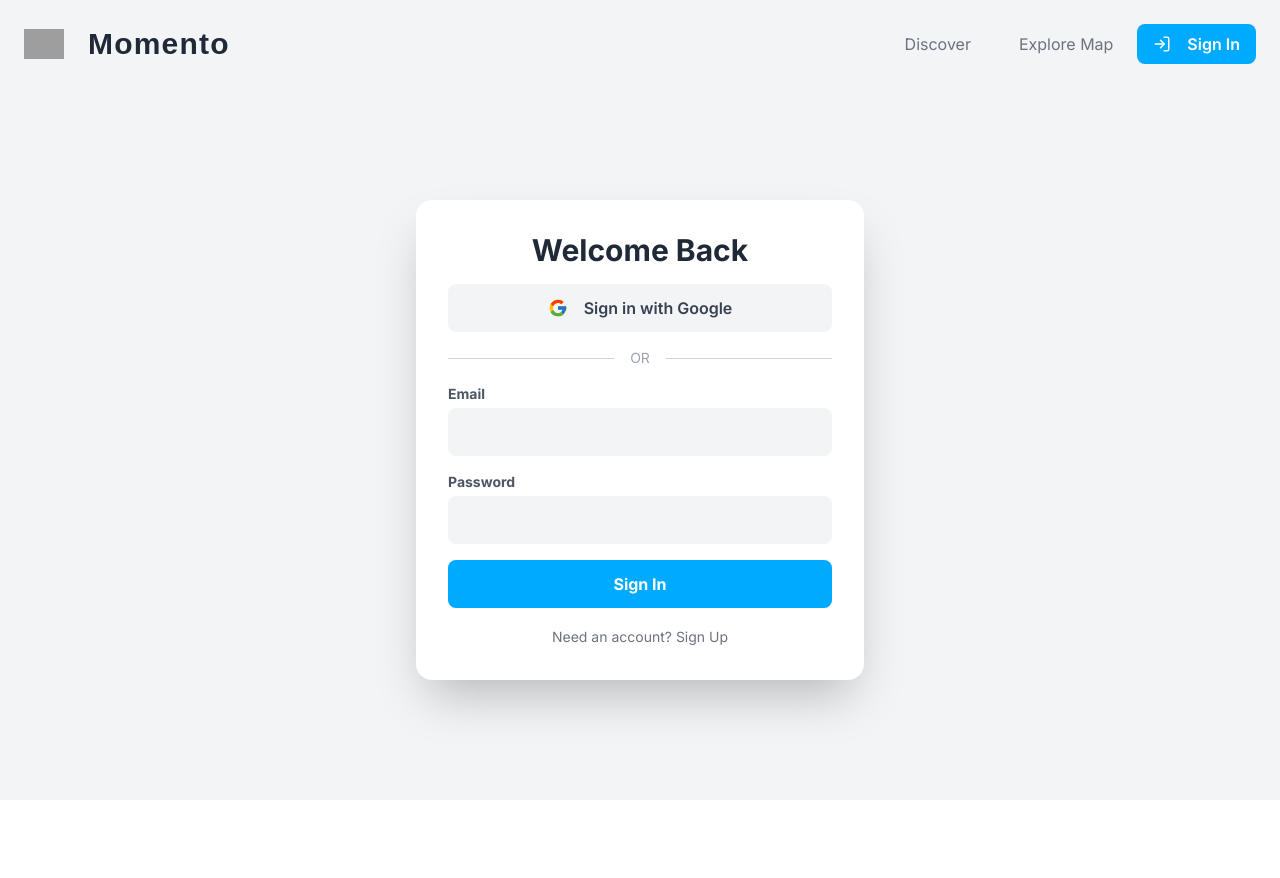
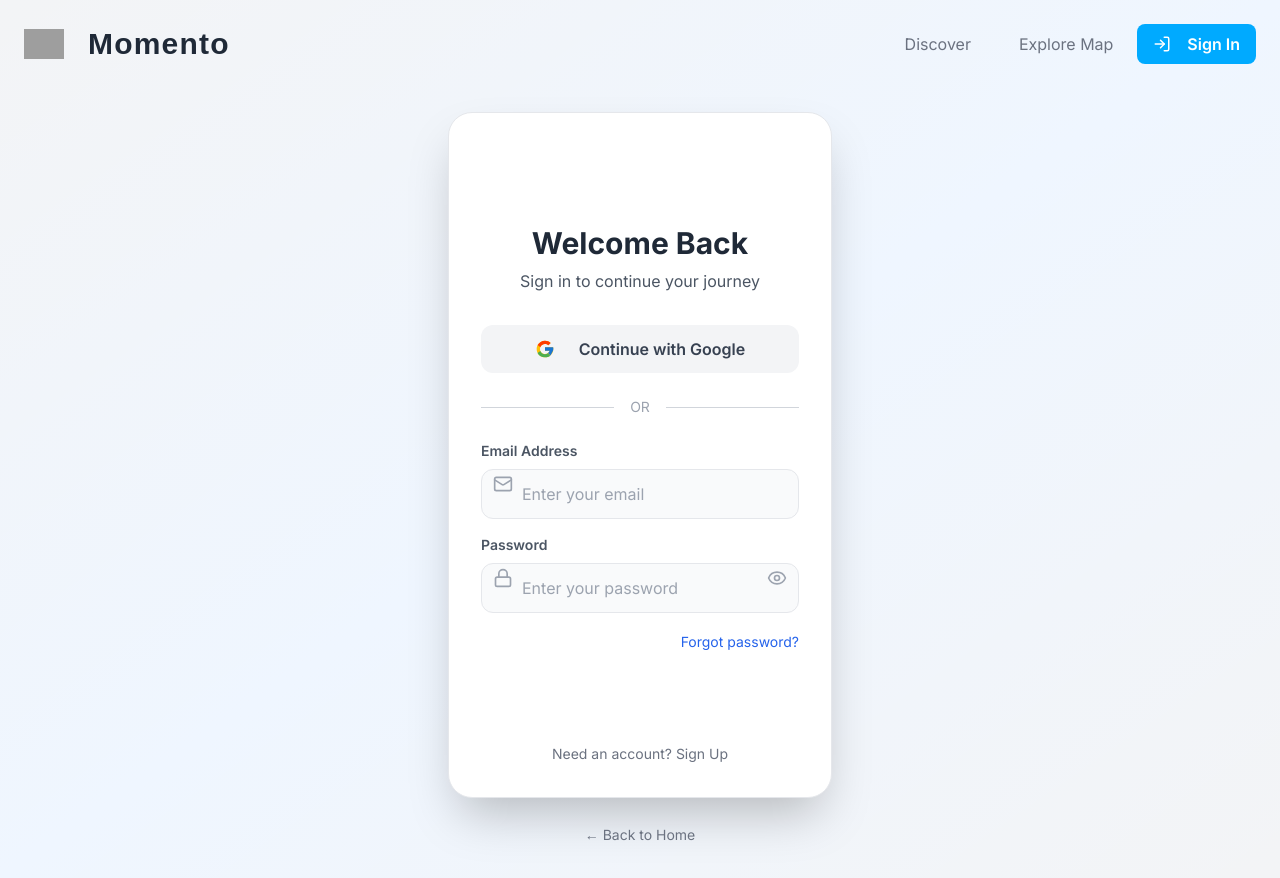
Before and after one commit to BeamlakTamirat/Momento, a React (Vite) app: page /auth in a window 1280 px wide. Before the commit the page ends 800 px from the top, so only its background shows below. Built offline with nearby package versions, Linux system fonts and the light colour scheme; no server answers; grey boxes are pictures that could not be loaded.

Commit message:
✨AuthPage with improved UI, loading states, and password reset functionality

```diff
--- a/src/pages/AuthPage.jsx
+++ b/src/pages/AuthPage.jsx
@@ -3,18 +3,24 @@
 import { motion } from 'framer-motion';
 import { GoogleAuthProvider, signInWithPopup, createUserWithEmailAndPassword, signInWithEmailAndPassword, sendPasswordResetEmail } from 'firebase/auth';
 import { auth as firebaseAuth } from '../lib/firebase';
+import { Mail, Lock, Eye, EyeOff, AlertCircle, CheckCircle } from 'lucide-react';
 
 export default function AuthPage() {
     const [isLogin, setIsLogin] = useState(true);
     const [email, setEmail] = useState('');
     const [password, setPassword] = useState('');
+    const [showPassword, setShowPassword] = useState(false);
     const [error, setError] = useState('');
     const [message, setMessage] = useState('');
+    const [loading, setLoading] = useState(false);
     const navigate = useNavigate();
 
     const handleEmailPasswordAuth = async (e) => {
         e.preventDefault();
-        setError(''); setMessage('');
+        setError('');
+        setMessage('');
+        setLoading(true);
+
         try {
             if (isLogin) {
                 await signInWithEmailAndPassword(firebaseAuth, email, password);
@@ -22,30 +28,197 @@
                 await createUserWithEmailAndPassword(firebaseAuth, email, password);
             }
             navigate('/dashboard');
-        } catch (err) { setError(err.message.replace('Firebase: ', '')); }
+        } catch (err) {
+            setError(err.message.replace('Firebase: ', ''));
+        } finally {
+            setLoading(false);
+        }
     };
 
     const handleGoogleSignIn = async () => {
-        setError(''); setMessage('');
+        setError('');
+        setMessage('');
+        setLoading(true);
+
         const provider = new GoogleAuthProvider();
         try {
             await signInWithPopup(firebaseAuth, provider);
             navigate('/dashboard');
-        } catch (err) { setError(err.message.replace('Firebase: ', '')); }
+        } catch (err) {
+            setError(err.message.replace('Firebase: ', ''));
+        } finally {
+            setLoading(false);
+        }
     };
 
+    const handlePasswordReset = async () => {
+        if (!email) {
+            setError('Please enter your email address first');
+            return;
+        }
+
+        setError('');
+        setMessage('');
+        setLoading(true);
+
+        try {
+            await sendPasswordResetEmail(firebaseAuth, email);
+            setMessage('Password reset email sent! Check your inbox.');
+        } catch (err) {
+            setError(err.message.replace('Firebase: ', ''));
+        } finally {
+            setLoading(false);
+        }
+    };
+
+    return (
+        <div className="min-h-screen bg-gradient-to-br from-gray-50 via-blue-50 to-indigo-100 dark:from-gray-900 dark:via-gray-800 dark:to-gray-900 flex items-center justify-center pt-20">
+            <motion.div
+                initial={{ y: 20, opacity: 0 }}
+                animate={{ y: 0, opacity: 1 }}
+                className="w-full max-w-md p-8"
+            >
+                <div className="bg-white dark:bg-gray-800 rounded-3xl shadow-2xl p-8 border border-gray-200 dark:border-gray-700">
+                    <div className="text-center mb-8">
+                        <div className="w-16 h-16 bg-gradient-to-r from-blue-600 to-purple-600 rounded-2xl flex items-center justify-center mx-auto mb-4">
+                            <span className="text-white font-bold text-2xl">M</span>
+                        </div>
+                        <h1 className="text-3xl font-bold text-gray-800 dark:text-white mb-2">
+                            {isLogin ? 'Welcome Back' : 'Create Your Account'}
+                        </h1>
+                        <p className="text-gray-600 dark:text-gray-400">
+                            {isLogin ? 'Sign in to continue your journey' : 'Start documenting your adventures'}
+                        </p>
+                    </div>
+
+                    {message && (
+                        <motion.div
+                            initial={{ opacity: 0, y: -10 }}
+                            animate={{ opacity: 1, y: 0 }}
+                            className="mb-6 p-4 bg-green-50 dark:bg-green-900/20 border border-green-200 dark:border-green-800 rounded-xl flex items-center space-x-3"
+                        >
+                            <CheckCircle className="text-green-500" size={20} />
+                            <span className="text-green-700 dark:text-green-300 text-sm">{message}</span>
+                        </motion.div>
+                    )}
+
+                    {error && (
+                        <motion.div
+                            initial={{ opacity: 0, y: -10 }}
+                            animate={{ opacity: 1, y: 0 }}
+                            className="mb-6 p-4 bg-red-50 dark:bg-red-900/20 border border-red-200 dark:border-red-800 rounded-xl flex items-center space-x-3"
+                        >
+                            <AlertCircle className="text-red-500" size={20} />
+                            <span className="text-red-700 dark:text-red-300 text-sm">{error}</span>
+                        </motion.div>
+                    )}
+
+                    <button
+                        onClick={handleGoogleSignIn}
+                        disabled={loading}
+                        className="w-full py-3 font-semibold text-gray-700 dark:text-white bg-gray-100 dark:bg-gray-700 rounded-xl hover:bg-gray-200 dark:hover:bg-gray-600 transition-colors flex items-center justify-center space-x-3 disabled:opacity-50 mb-6"
+                    >
+                        <svg className="w-5 h-5" viewBox="0 0 48 48">
+                            <path fill="#FFC107" d="M43.611 20.083H42V20H24v8h11.303c-1.649 4.657-6.08 8-11.303 8c-6.627 0-12-5.373-12-12s5.373-12 12-12c3.059 0 5.842 1.154 7.961 3.039l5.657-5.657C34.046 6.053 29.268 4 24 4C12.955 4 4 12.955 4 24s8.955 20 20 20s20-8.955 20-20c0-1.341-.138-2.65-.389-3.917z"></path>
+                            <path fill="#FF3D00" d="M6.306 14.691l6.571 4.819C14.655 15.108 18.961 12 24 12c3.059 0 5.842 1.154 7.961 3.039l5.657-5.657C34.046 6.053 29.268 4 24 4C16.318 4 9.656 8.337 6.306 14.691z"></path>
+                            <path fill="#4CAF50" d="M24 44c5.166 0 9.599-1.521 12.455-4.087l-5.657-5.657c-1.835 1.564-4.209 2.541-6.798 2.541-5.223 0-9.655-3.449-11.303-8l-6.571 4.819C9.656 40.945 16.318 44 24 44z"></path>
+                            <path fill="#1976D2" d="M43.611 20.083H24v8h11.303c-.792 2.237-2.231 4.166-4.087 5.571l5.657 5.657C40.455 34.191 44 28.291 44 24c0-1.341-.138-2.65-.389-3.917z"></path>
+                        </svg>
+                        <span>Continue with Google</span>
+                    </button>
 
 
-    return (
-        <div className="flex items-center justify-center min-h-screen pt-20">
-            <motion.div initial={{ y:20, opacity: 0 }} animate={{ y:0, opacity: 1}} className="w-full max-w-md p-8 space-y-4 bg-white dark:bg-[#2a2a2a] rounded-2xl shadow-2xl">
-                <h1 className="text-3xl font-bold text-center text-gray-800 dark:text-[#e0e0e0]">{isLogin ? 'Welcome Back' : 'Create Your Account'}</h1>
-                <button onClick={handleGoogleSignIn} className="w-full py-3 font-semibold text-gray-700 dark:text-white bg-gray-100 dark:bg-[#1a1a1a] rounded-lg hover:bg-gray-200 dark:hover:bg-black/20 transition-colors flex items-center justify-center space-x-2"><svg className="w-5 h-5" viewBox="0 0 48 48"><path fill="#FFC107" d="M43.611 20.083H42V20H24v8h11.303c-1.649 4.657-6.08 8-11.303 8c-6.627 0-12-5.373-12-12s5.373-12 12-12c3.059 0 5.842 1.154 7.961 3.039l5.657-5.657C34.046 6.053 29.268 4 24 4C12.955 4 4 12.955 4 24s8.955 20 20 20s20-8.955 20-20c0-1.341-.138-2.65-.389-3.917z"></path><path fill="#FF3D00" d="M6.306 14.691l6.571 4.819C14.655 15.108 18.961 12 24 12c3.059 0 5.842 1.154 7.961 3.039l5.657-5.657C34.046 6.053 29.268 4 24 4C16.318 4 9.656 8.337 6.306 14.691z"></path><path fill="#4CAF50" d="M24 44c5.166 0 9.599-1.521 12.455-4.087l-5.657-5.657c-1.835 1.564-4.209 2.541-6.798 2.541-5.223 0-9.655-3.449-11.303-8l-6.571 4.819C9.656 40.945 16.318 44 24 44z"></path><path fill="#1976D2" d="M43.611 20.083H24v8h11.303c-.792 2.237-2.231 4.166-4.087 5.571l5.657 5.657C40.455 34.191 44 28.291 44 24c0-1.341-.138-2.65-.389-3.917z"></path></svg><span>Sign in with Google</span></button>
-                <div className="flex items-center"><div className="flex-grow bg-gray-300 dark:bg-gray-600 h-px"></div><span className="flex-shrink text-sm text-gray-400 dark:text-gray-500 px-4">OR</span><div className="flex-grow bg-gray-300 dark:bg-gray-600 h-px"></div></div>
-                {message && <p className="text-green-500 text-sm text-center">{message}</p>}
-                {error && <p className="text-red-500 text-sm text-center">{error}</p>}
-                <form onSubmit={handleEmailPasswordAuth} className="space-y-4"><div><label className="text-sm font-bold text-gray-600 dark:text-[#a0a0a0] block">Email</label><input type="email" value={email} onChange={(e) => setEmail(e.target.value)} className="w-full p-3 mt-1 text-gray-800 dark:text-white bg-gray-100 dark:bg-[#1a1a1a] rounded-lg focus:outline-none focus:ring-2 focus:ring-[#00aaff]" required /></div><div><label className="text-sm font-bold text-gray-600 dark:text-[#a0a0a0] block">Password</label><input type="password" value={password} onChange={(e) => setPassword(e.target.value)} className="w-full p-3 mt-1 text-gray-800 dark:text-white bg-gray-100 dark:bg-[#1a1a1a] rounded-lg focus:outline-none focus:ring-2 focus:ring-[#00aaff]" required /></div><button type="submit" className="w-full py-3 font-bold text-white bg-[#00aaff] rounded-lg hover:bg-blue-500 transition-colors">{isLogin ? 'Sign In' : 'Create Account'}</button></form>
-                <div className="text-center"><button onClick={() => setIsLogin(!isLogin)} className="text-sm text-gray-500 dark:text-[#a0a0a0] hover:underline">{isLogin ? 'Need an account? Sign Up' : 'Already have an account? Sign In'}</button></div>
+                    <div className="flex items-center mb-6">
+                        <div className="flex-grow bg-gray-300 dark:bg-gray-600 h-px"></div>
+                        <span className="flex-shrink text-sm text-gray-400 dark:text-gray-500 px-4">OR</span>
+                        <div className="flex-grow bg-gray-300 dark:bg-gray-600 h-px"></div>
+                    </div>
+
+                    <form onSubmit={handleEmailPasswordAuth} className="space-y-4">
+                        <div>
+                            <label className="text-sm font-semibold text-gray-600 dark:text-gray-400 block mb-2">
+                                Email Address
+                            </label>
+                            <div className="relative">
+                                <Mail className="absolute left-3 top-1/2 transform -translate-y-1/2 text-gray-400" size={20} />
+                                <input
+                                    type="email"
+                                    value={email}
+                                    onChange={(e) => setEmail(e.target.value)}
+                                    className="w-full pl-10 pr-4 py-3 text-gray-800 dark:text-white bg-gray-50 dark:bg-gray-700 rounded-xl border border-gray-200 dark:border-gray-600 focus:outline-none focus:ring-2 focus:ring-blue-500 focus:border-transparent transition-all duration-200"
+                                    placeholder="Enter your email"
+                                    required
+                                />
+                            </div>
+                        </div>
+
+                        <div>
+                            <label className="text-sm font-semibold text-gray-600 dark:text-gray-400 block mb-2">
+                                Password
+                            </label>
+                            <div className="relative">
+                                <Lock className="absolute left-3 top-1/2 transform -translate-y-1/2 text-gray-400" size={20} />
+                                <input
+                                    type={showPassword ? "text" : "password"}
+                                    value={password}
+                                    onChange={(e) => setPassword(e.target.value)}
+                                    className="w-full pl-10 pr-12 py-3 text-gray-800 dark:text-white bg-gray-50 dark:bg-gray-700 rounded-xl border border-gray-200 dark:border-gray-600 focus:outline-none focus:ring-2 focus:ring-blue-500 focus:border-transparent transition-all duration-200"
+                                    placeholder="Enter your password"
+                                    required
+                                />
+                                <button
+                                    type="button"
+                                    onClick={() => setShowPassword(!showPassword)}
+                                    className="absolute right-3 top-1/2 transform -translate-y-1/2 text-gray-400 hover:text-gray-600 dark:hover:text-gray-300"
+                                >
+                                    {showPassword ? <EyeOff size={20} /> : <Eye size={20} />}
+                                </button>
+                            </div>
+                        </div>
+
+                        {isLogin && (
+                            <div className="text-right">
+                                <button
+                                    type="button"
+                                    onClick={handlePasswordReset}
+                                    className="text-sm text-blue-600 dark:text-blue-400 hover:underline"
+                                >
+                                    Forgot password?
+                                </button>
+                            </div>
+                        )}
+
+                        <button
+                            type="submit"
+                            disabled={loading}
+                            className="w-full py-3 font-bold text-white bg-gradient-to-r from-blue-600 to-purple-600 rounded-xl hover:shadow-lg transform hover:-translate-y-0.5 disabled:opacity-50 disabled:cursor-not-allowed disabled:transform-none transition-all duration-200"
+                        >
+                            {loading ? 'Please wait...' : (isLogin ? 'Sign In' : 'Create Account')}
+                        </button>
+                    </form>
+
+                    <div className="text-center mt-6">
+                        <button
+                            onClick={() => {
+                                setIsLogin(!isLogin);
+                                setError('');
+                                setMessage('');
+                            }}
+                            className="text-sm text-gray-500 dark:text-gray-400 hover:text-blue-600 dark:hover:text-blue-400 transition-colors"
+                        >
+                            {isLogin ? 'Need an account? Sign Up' : 'Already have an account? Sign In'}
+                        </button>
+                    </div>
+                </div>
+
+                <div className="text-center mt-6">
+                    <Link
+                        to="/"
+                        className="text-sm text-gray-500 dark:text-gray-400 hover:text-blue-600 dark:hover:text-blue-400 transition-colors"
+                    >
+                        ← Back to Home
+                    </Link>
+                </div>
             </motion.div>
         </div>
     );
```
